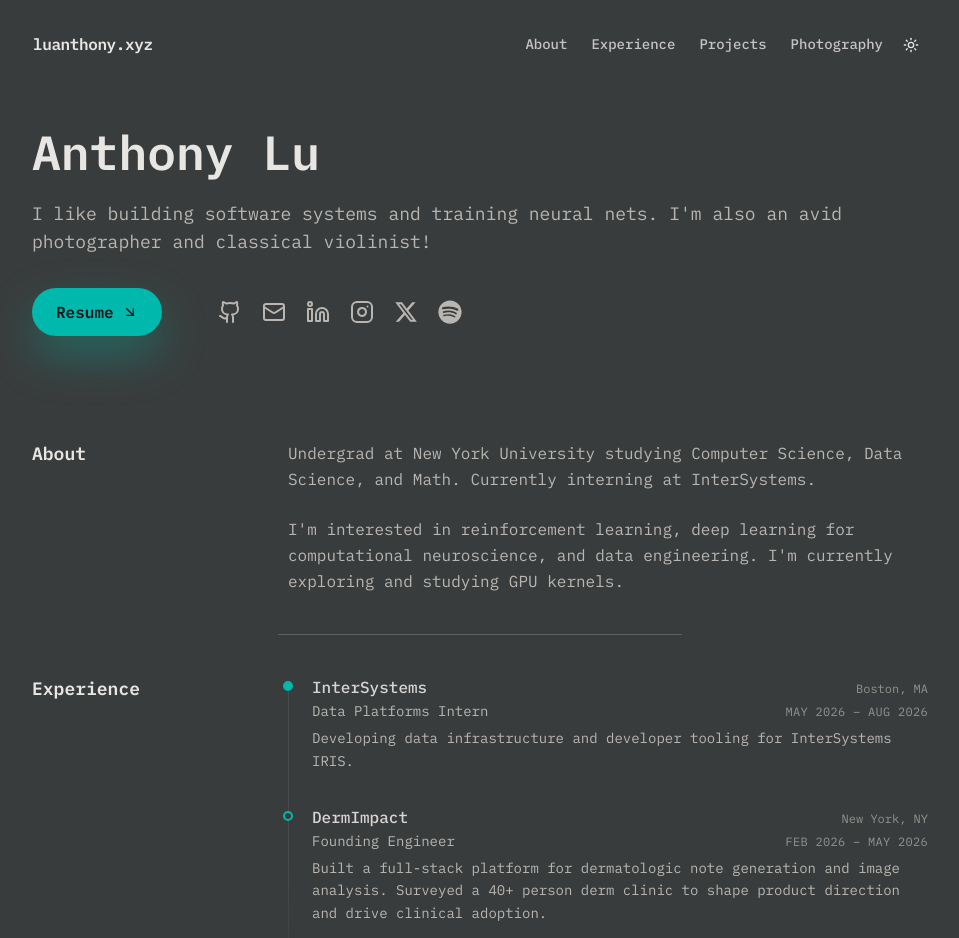
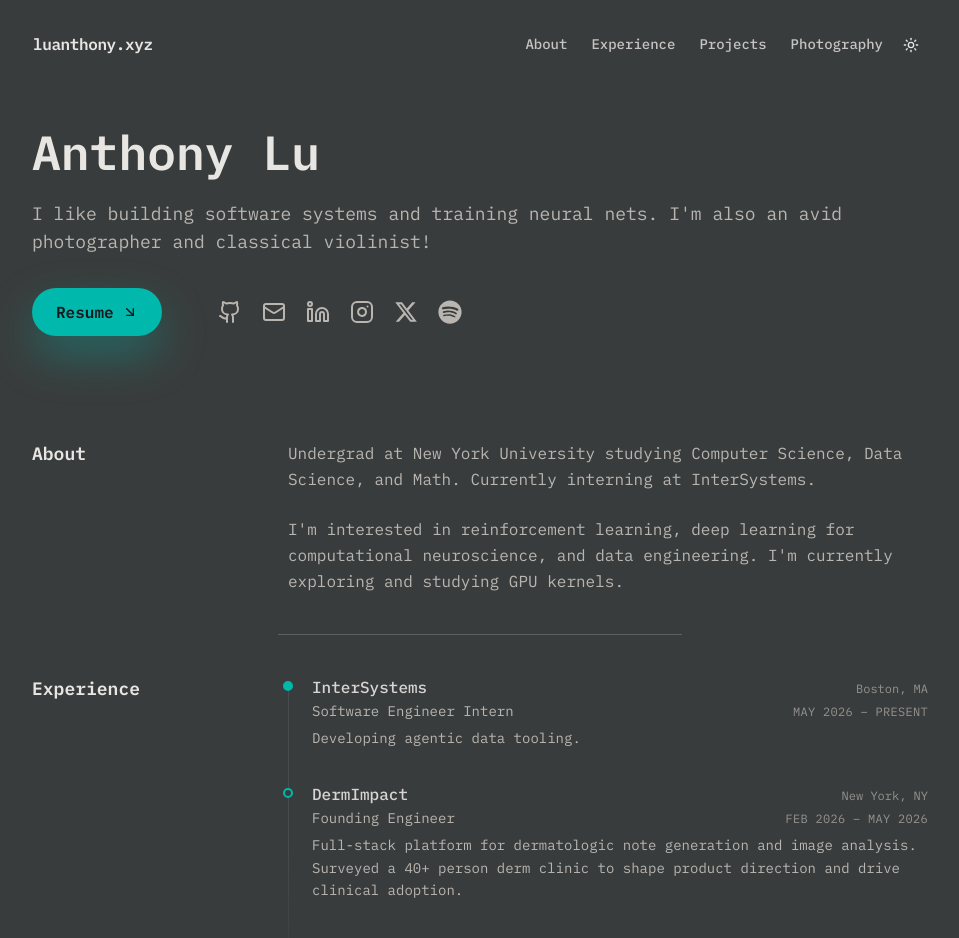
Before and after one commit to anthonylu23/personal-website, a React (Vite) app: page / in a window 1280 px wide. Shown: the top 938 px of the page, without its empty margins (160-1119 px from the left). Built offline with nearby package versions, Linux system fonts and the light colour scheme.

Commit message:
Update experience copy

```diff
--- a/src/data/content.ts
+++ b/src/data/content.ts
@@ -102,11 +102,10 @@ export const projects: Project[] = [
 export const experiences: Experience[] = [
   {
     company: 'InterSystems',
-    role: 'Data Platforms Intern',
-    period: 'May 2026 – Aug 2026',
+    role: 'Software Engineer Intern',
+    period: 'May 2026 – Present',
     location: 'Boston, MA',
-    description:
-      'Developing data infrastructure and developer tooling for InterSystems IRIS.',
+    description: 'Developing agentic data tooling.',
     link: 'https://www.intersystems.com',
   },
   {
@@ -115,7 +114,7 @@ export const experiences: Experience[] = [
     period: 'Feb 2026 – May 2026',
     location: 'New York, NY',
     description:
-      'Built a full-stack platform for dermatologic note generation and image analysis. Surveyed a 40+ person derm clinic to shape product direction and drive clinical adoption.',
+      'Full-stack platform for dermatologic note generation and image analysis. Surveyed a 40+ person derm clinic to shape product direction and drive clinical adoption.',
   },
   {
     company: 'Biokind — Reproductive Health Access Project',
@@ -123,7 +122,7 @@ export const experiences: Experience[] = [
     period: 'Jan 2026 – May 2026',
     location: 'New York, NY',
     description:
-      'Built ETL pipelines normalizing 35k+ donor and health records. Reduced manual data processing time by 60% with a FastAPI orchestration system.',
+      'ETL pipelines for normalizing 35k+ donor records with FastAPI orchestration. In depth data analysis for business insights.',
     link: 'https://www.biokind.org/',
   },
   {
@@ -132,7 +131,7 @@ export const experiences: Experience[] = [
     period: 'Dec 2025 – May 2026',
     location: 'New York, NY',
     description:
-      'Built an automated newsletter pipeline with semantic ranking and scheduled workers, serving 3,000+ subscribers. Developed a React dashboard for editors to review and tune the pipeline in real time.',
+      'Automated newsletter pipeline with semantic ranking, scheduled workers and web scraping, serving 3k+ subscribers. React dashboard for review and pipeline configuration.',
     link: 'https://pulsefoundry.ai/about',
   },
 ]
```
